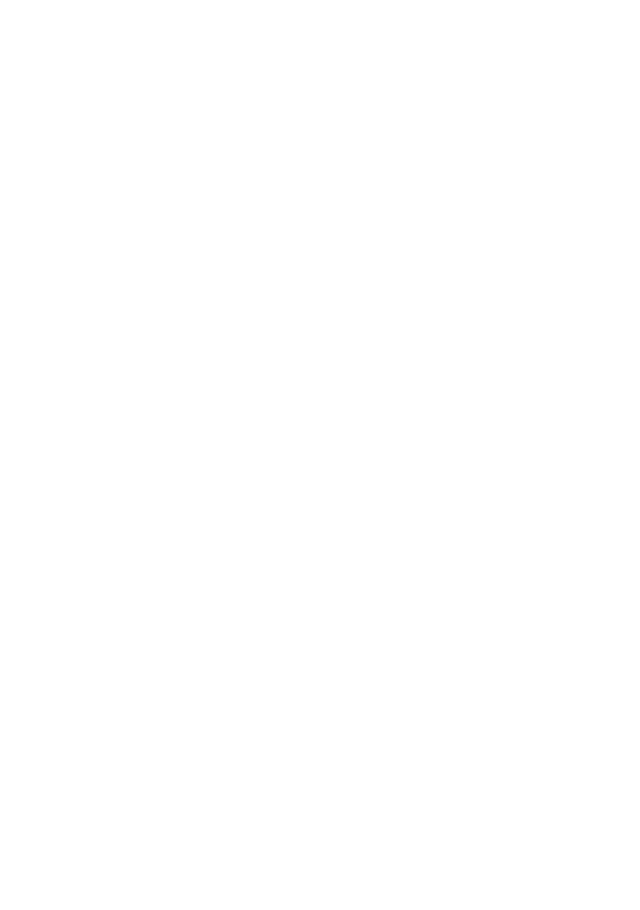
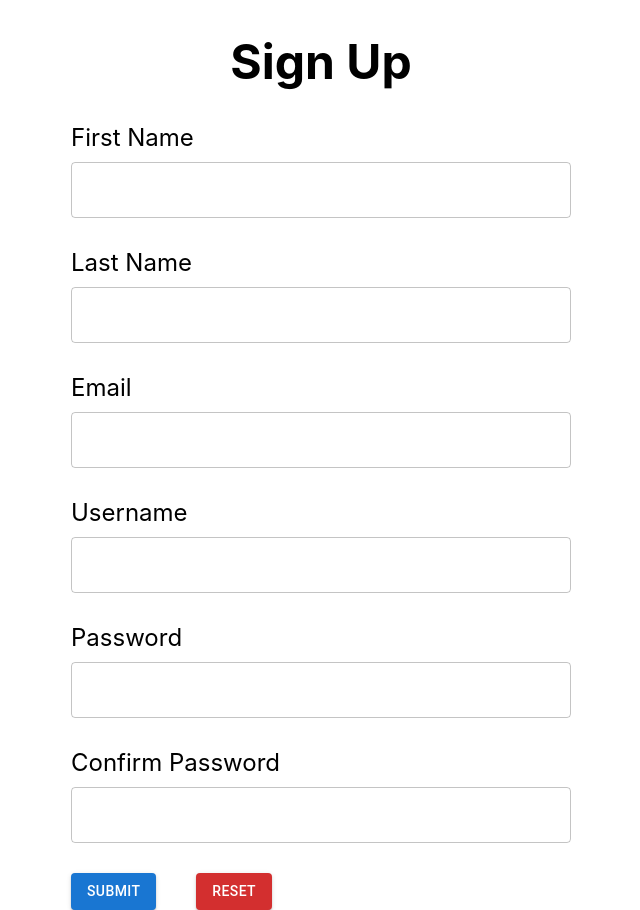
Before and after one commit to puihayyip/Green-SG, a React (Create React App) app in the folder project4/src/main/client/: page /register in a window 1280 px wide. Before the commit this address had no page. Shown: the whole page, without its empty margins (319-959 px from the left). Before the commit the page ends 800 px from the top, so only its background shows below. Built offline with nearby package versions, Linux system fonts and the light colour scheme.

Commit message:
formik working

```diff
--- a/project4/src/main/client/package.json
+++ b/project4/src/main/client/package.json
@@ -12,6 +12,7 @@
     "@testing-library/user-event": "^13.5.0",
     "@types/jest": "^27.5.2",
     "axios": "^0.27.2",
+    "formik": "^2.2.9",
     "leaflet": "^1.8.0",
     "react": "^18.2.0",
     "react-dom": "^18.2.0",
@@ -21,7 +22,8 @@
     "styled": "^1.0.0",
     "styled-components": "^5.3.5",
     "typescript": "^4.7.4",
-    "web-vitals": "^2.1.4"
+    "web-vitals": "^2.1.4",
+    "yup": "^0.32.11"
   },
   "scripts": {
     "start": "react-scripts start",
--- a/project4/src/main/client/src/App.tsx
+++ b/project4/src/main/client/src/App.tsx
@@ -2,6 +2,7 @@ import { BrowserRouter, Routes, Route } from "react-router-dom";
 import "./App.css";
 // import axios from "axios";
 import Home from "./pages/Home";
+import RegisterForm from "./pages/RegisterForm";
 
 function App() {
 
@@ -10,6 +11,7 @@ function App() {
       <BrowserRouter>
         <Routes>
           <Route path="/" element={<Home />} />
+          <Route path="/register" element={<RegisterForm />} />
         </Routes>
       </BrowserRouter>
     </div>
--- a/project4/src/main/client/src/pages/Home.tsx
+++ b/project4/src/main/client/src/pages/Home.tsx
@@ -18,7 +18,10 @@ export const theme = createTheme({
 
 function Main() {
   const [data, setData] = useState<IMscp[]>([]); //selected MSCP
-  const [selection, setSelection] = useState<number>(0); //selected MSCP
+  const [selection, setSelection] = useState<{ lat: number; lng: number }>({
+    lat: 0,
+    lng: 0,
+  }); //selected MSCP
 
   return (
     <>
@@ -47,7 +50,7 @@ function Main() {
             gridColumn: "2",
           }}
         >
-          <Map />
+          <Map selection={selection} />
         </div>
         <div
           style={{
--- /dev/null
+++ b/project4/src/main/client/src/pages/InputField.tsx
@@ -0,0 +1,31 @@
+import { TextField } from "@mui/material";
+import { ErrorMessage, useField } from "formik";
+
+interface myProps {
+  label: string;
+  name: string;
+  type:string
+}
+
+function InputField(props: myProps) {
+  const [field, meta] = useField(props.name);
+
+  return (
+    <div
+      style={{
+        display: "flex",
+        flexDirection: "column",
+        alignItems: "start",
+        gap: "10px",
+        marginTop: "30px",
+        marginBottom: "30px",
+      }}
+    >
+      <label htmlFor={field.name}>{props.label}</label>
+      <TextField variant="outlined" fullWidth {...field} type={props.type}/>
+      <ErrorMessage name={field.name} />
+    </div>
+  );
+}
+
+export default InputField;
--- a/project4/src/main/client/src/pages/MainHeader.tsx
+++ b/project4/src/main/client/src/pages/MainHeader.tsx
@@ -14,15 +14,13 @@ export default function Head(props: any) {
   const data = props.data;
   const setData = props.setData;
   const setSelection = props.setSelection;
-  const selection = props.selection;
   const [field, setField] = useState("");
 
   const handleSubmit = (e: any) => {
     e.preventDefault();
 
-    // function to automatically zone into selected station if only 1 is result remains
     if (data.length === 1) {
-      setSelection(data[0].postal);
+      setSelection({ lat: data[0].latitude, lng: data[0].longtitude });
       setField("");
     }
   };
--- a/project4/src/main/client/src/pages/Map.tsx
+++ b/project4/src/main/client/src/pages/Map.tsx
@@ -2,18 +2,16 @@ import axios from "axios";
 import { useEffect, useState } from "react";
 import {
   MapContainer,
-  TileLayer,
   Marker,
   Popup,
-  useMapEvents,
+  TileLayer,
   useMapEvent,
-  useMap,
 } from "react-leaflet";
+import { IMscp } from "../interfaces";
 import MapPopup from "./MapPopup";
-import L from "leaflet";
-import { IMscp } from "../interfaces";
 
-function Map() {
+function Map(props: any) {
+  const selection: { lat: number; lng: number } = props.selection;
   const [marker, setMarker] = useState<IMscp[]>([]);
 
   useEffect(() => {
@@ -25,8 +23,8 @@ function Map() {
   }, []);
 
   const HandleClickMap = () => {
-    const map = useMapEvent("click", () => {
-      map.flyTo({ lat: 1.3676879846236816, lng: 103.82805893537059 }, 18);
+    const map = useMapEvent("keypress", () => {
+      map.flyTo({ lat: selection.lat, lng: selection.lng }, 18);
     });
 
     return null;
--- /dev/null
+++ b/project4/src/main/client/src/pages/RegisterForm.tsx
@@ -0,0 +1,87 @@
+import { Button } from "@mui/material";
+import { Form, Formik } from "formik";
+import * as Yup from "yup";
+
+import InputField from "./InputField";
+
+interface MyFormValues {
+  firstName: string;
+  lastName: string;
+  email: string;
+  password: string;
+  confirmPassword: string;
+  username: string;
+}
+
+const validate = Yup.object().shape({
+  firstName: Yup.string().required("Required"),
+  lastName: Yup.string().required("Required"),
+  email: Yup.string().email("Email is invalid").required("Email is required"),
+  username: Yup.string()
+    .max(15, "Must be 15 characters or less")
+    .required("Username is required"),
+  password: Yup.string()
+    .min(6, "Must be at least 6 characters")
+    .max(20, "Must be less than 20 characters")
+    .required("Password is required"),
+  confirmPassword: Yup.string()
+    .oneOf([Yup.ref("password"), null], "Password does not match")
+    .required("Confirm password is required"),
+});
+
+const RegisterForm: React.FC<{}> = () => {
+  const initialValues: MyFormValues = {
+    firstName: "",
+    lastName: "",
+    email: "",
+    password: "",
+    confirmPassword: "",
+    username: "",
+  };
+
+  return (
+    <Formik
+      initialValues={initialValues}
+      validationSchema={validate}
+      onSubmit={(values, { setSubmitting }) => {
+        console.log(values);
+        setTimeout(() => {
+          setSubmitting(false);
+        }, 400);
+      }}
+    >
+      {(formik) => (
+        <div style={{ margin: "auto", maxWidth: "500px", fontSize: "1.5rem" }}>
+          <h1>Sign Up</h1>
+          <Form
+            onSubmit={(e) => {
+              e.preventDefault();
+              formik.handleSubmit(e);
+            }}
+          >
+            <InputField label="First Name" name="firstName" type="" />
+            <InputField label="Last Name" name="lastName" type="" />
+            <InputField label="Email" name="email" type="" />
+            <InputField label="Username" name="username" type="" />
+            <InputField label="Password" name="password" type="password" />
+            <InputField
+              label="Confirm Password"
+              name="confirmPassword"
+              type="password"
+            />
+            <div style={{ display: "flex", gap: "40px" }}>
+              <Button variant="contained" color="primary" type="submit">
+                Submit
+              </Button>
+              <Button variant="contained" color="error">
+                Reset
+              </Button>
+            </div>
+          </Form>
+        </div>
+      )}
+    </Formik>
+  );
+};
+
+export default RegisterForm;
```
Also changed, not shown: 1 other file (tests, documents, lock files or other folders).
